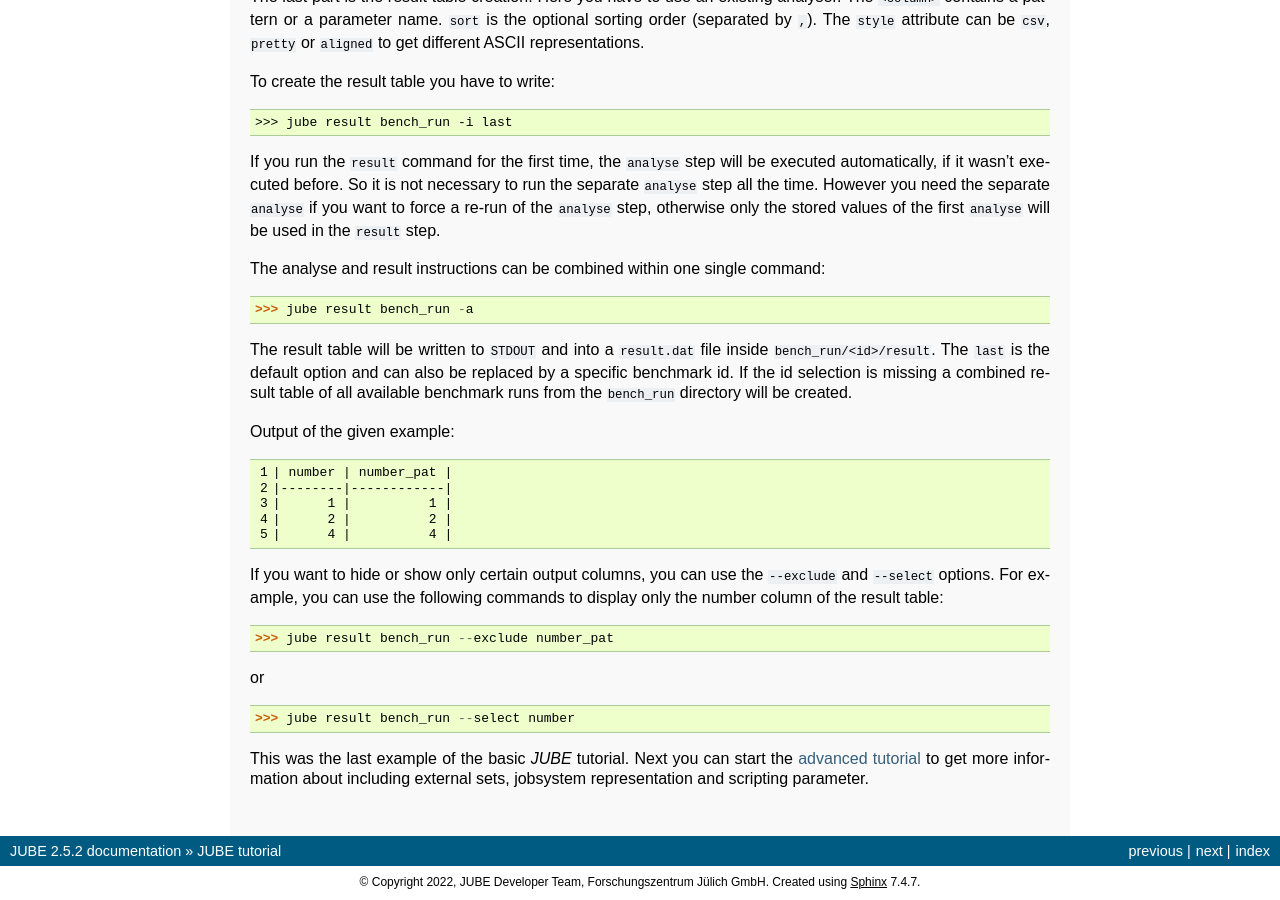
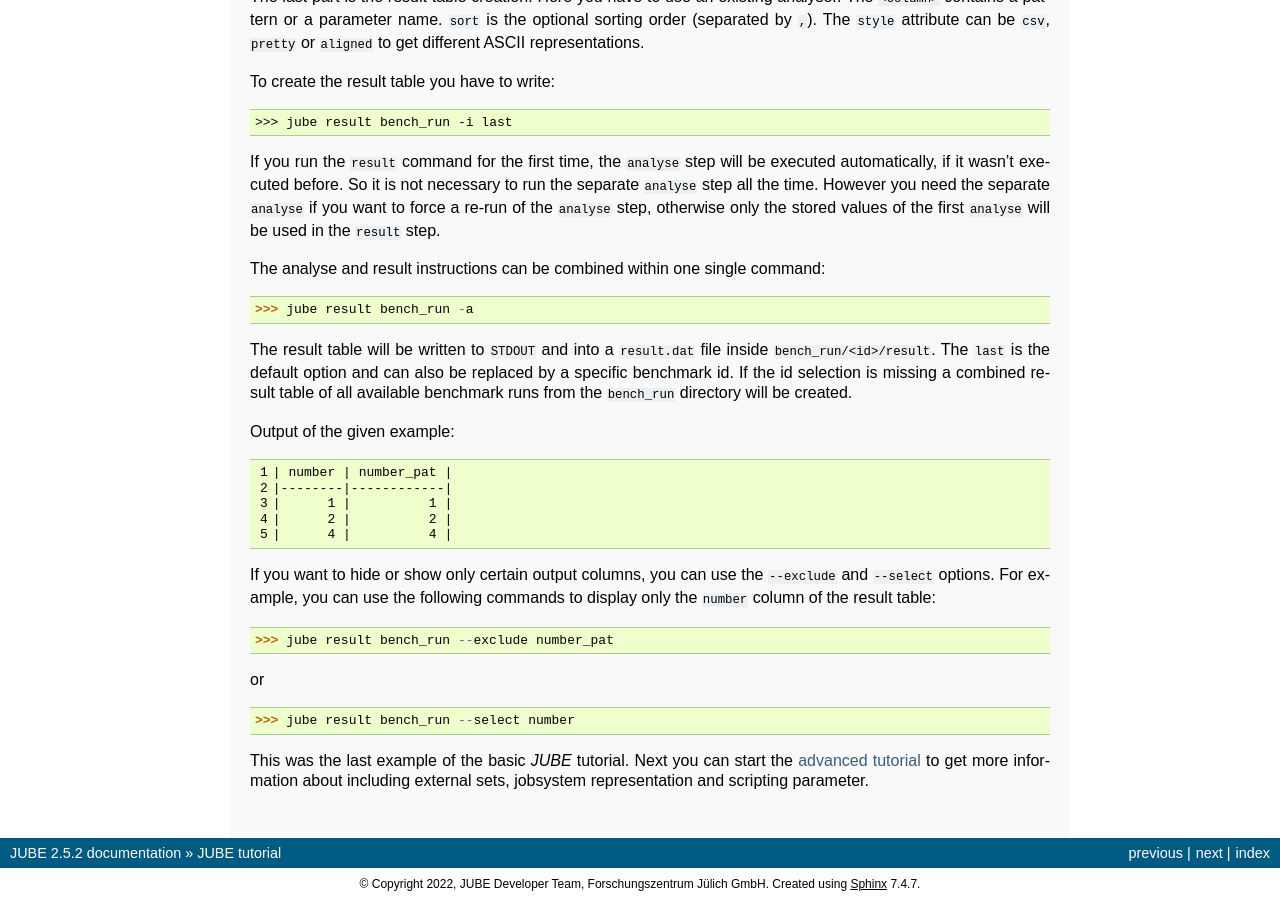
Before and after one commit to FZJ-JSC/JUBE, a Sphinx documentation site: the page built from docs/tutorial.rst, in a window 1280 px wide and 900 px high, scrolled down 9426 px. Built offline with Sphinx 7.4.7, drawn with Linux system fonts in a browser that asks for light colours.

```diff
--- a/docs/tutorial.rst
+++ b/docs/tutorial.rst
@@ -525,7 +525,7 @@ Output of the given example:
    |      2 |          2 |
    |      4 |          4 |
 
-If you want to hide or show only certain output columns, you can use the ``--exclude`` and ``--select`` options. For example, you can use the following commands to display only the number column of the result table:
+If you want to hide or show only certain output columns, you can use the ``--exclude`` and ``--select`` options. For example, you can use the following commands to display only the ``number`` column of the result table:
 
    >>> jube result bench_run --exclude number_pat
 
```
